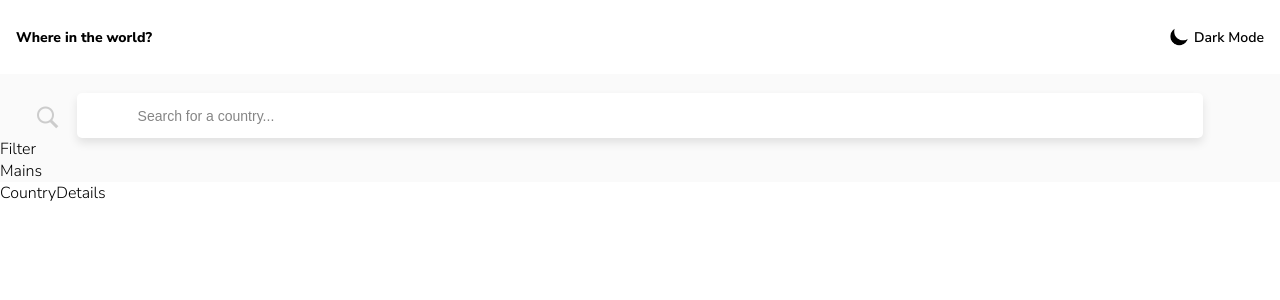
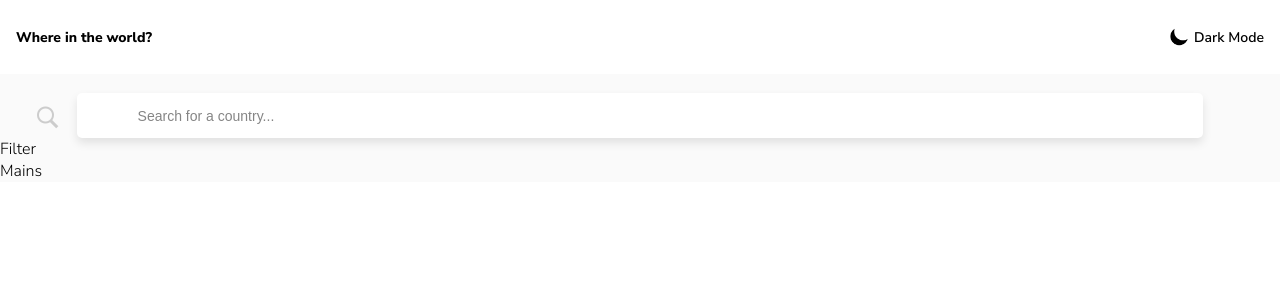
Before and after one commit to Michael-Otieno/rest-countries, a React (Create React App) app: page / in a window 1280 px wide. Shown: the top 300 px of the page. Built offline with nearby package versions, Linux system fonts and the light colour scheme.

Commit message:
add routes for allcountries and country detail

```diff
--- a/package.json
+++ b/package.json
@@ -8,6 +8,7 @@
     "@testing-library/user-event": "^13.5.0",
     "react": "^18.1.0",
     "react-dom": "^18.1.0",
+    "react-router-dom": "^6.3.0",
     "react-scripts": "5.0.1",
     "web-vitals": "^2.1.4"
   },
--- a/src/App.js
+++ b/src/App.js
@@ -4,6 +4,7 @@ import './App.css';
 import Navbar from './components/Navbar/Navbar';
 import AllCountries from './components/AllCountries/AllCountries';
 import CountryDetails from './components/CountryDetails/CountryDetails';
+import {Routes, Route} from 'react-router-dom';
 
 
 
@@ -17,8 +18,10 @@ function App() {
   return (
     <div className="App">
       <Navbar />
-      <AllCountries />
-      <CountryDetails />
+      <Routes>
+        <Route path='/' element={<AllCountries />} />
+        <Route path='/country' element={<CountryDetails />} />
+      </Routes>
     </div>
   );
 }
--- a/src/index.js
+++ b/src/index.js
@@ -3,12 +3,14 @@ import ReactDOM from 'react-dom/client';
 import './index.css';
 import App from './App';
 import reportWebVitals from './reportWebVitals';
-
+import {BrowserRouter as Router} from 'react-router-dom';
 
 const root = ReactDOM.createRoot(document.getElementById('root'));
 root.render(
   <React.StrictMode>
-    <App />
+    <Router>
+      <App />
+    </Router>
   </React.StrictMode>
 );
 
```
Also changed, not shown: 1 other file (tests, documents, lock files or other folders).
